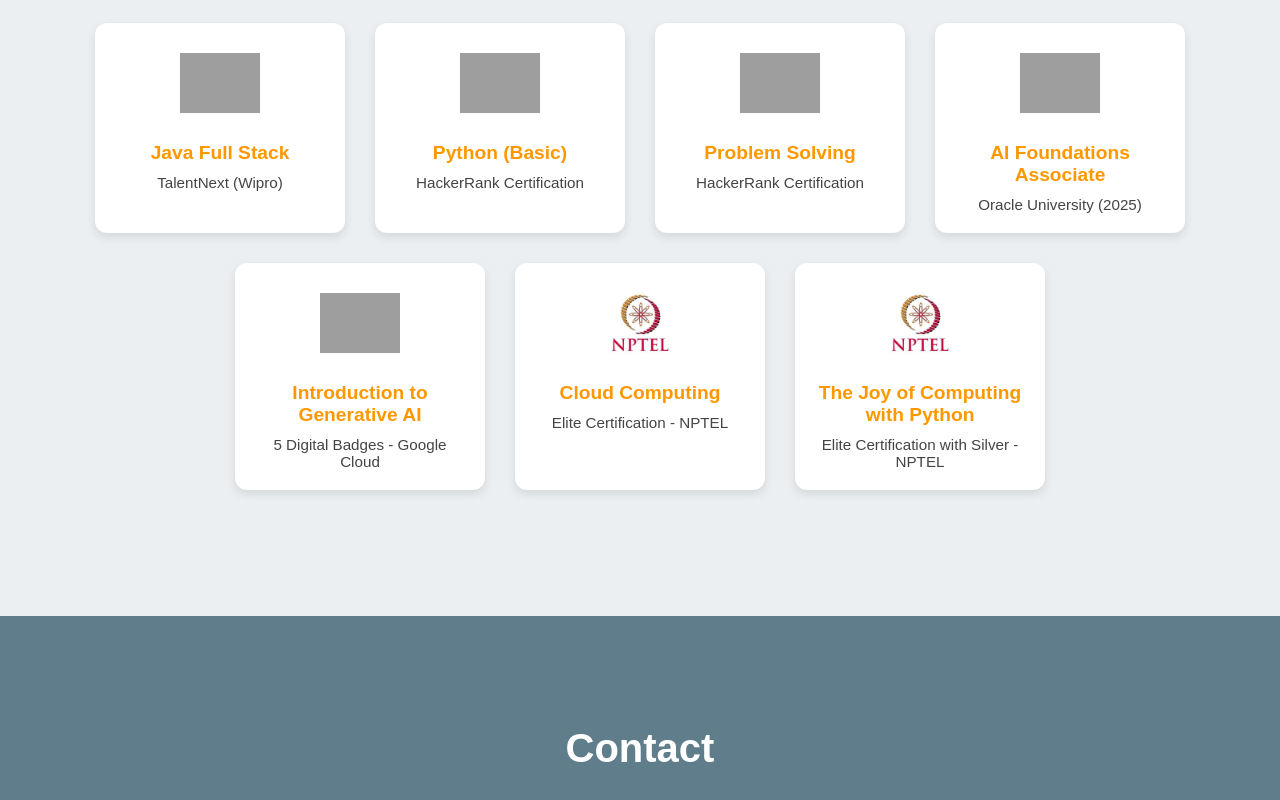
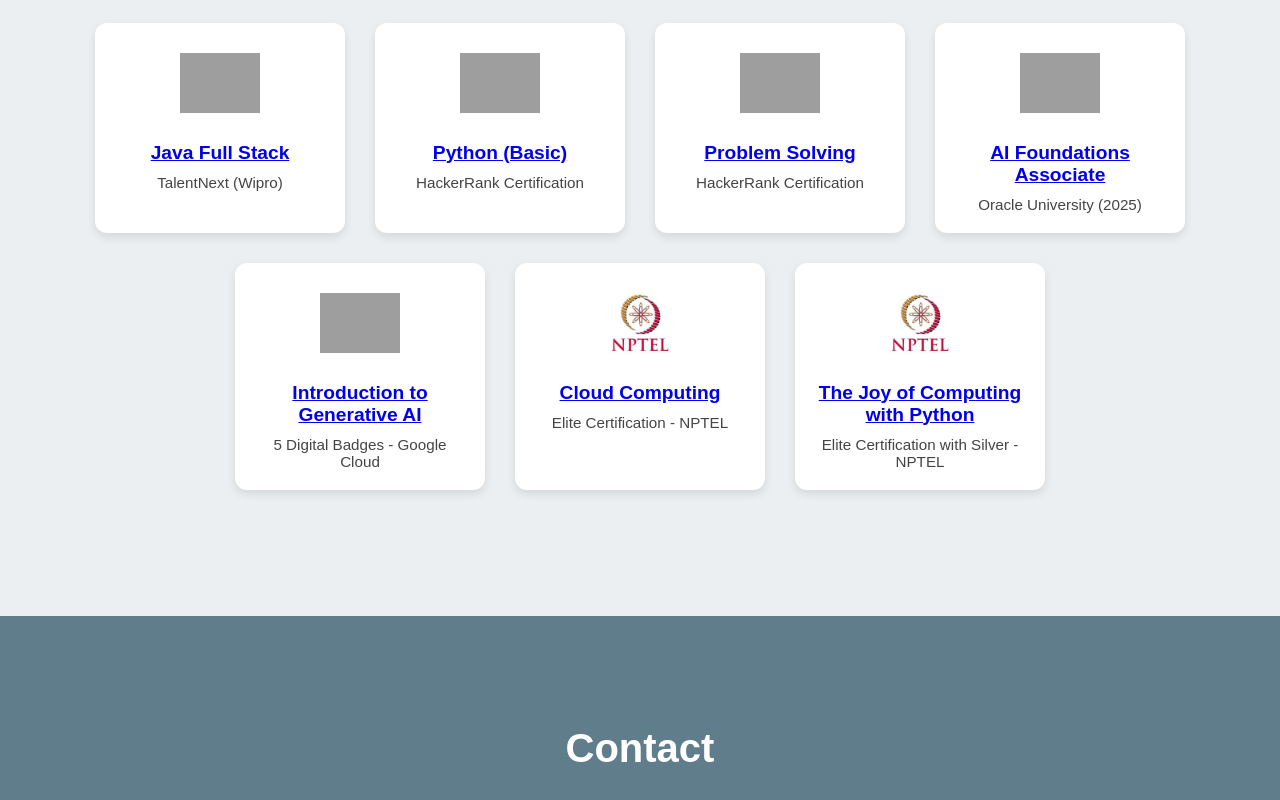
Before and after one commit to ushasri-02/portfolio, a plain HTML site: page index.html in a window 1280 px wide. Shown: the part 4184-4984 px from the top of the page. Drawn offline with nearby package versions, Linux system fonts and the light colour scheme; grey boxes are pictures that could not be loaded.

Commit message:
Update index.html

```diff
--- a/index.html
+++ b/index.html
@@ -555,48 +555,77 @@
 
     <div class="cert-card">
       <img src="https://1000logos.net/wp-content/uploads/2021/05/Wipro-logo.png" alt="Wipro Logo" width="60">
-      <h3>Java Full Stack</h3>
+      <h3>
+        <a href="https://drive.google.com/file/d/1S6wMPbMttTGl0LBvjxH7eU464kibj_tA/view?usp=sharing" target="_blank">
+          Java Full Stack
+        </a>
+      </h3>
       <p>TalentNext (Wipro)</p>
     </div>
 
     <div class="cert-card">
       <img src="https://upload.wikimedia.org/wikipedia/commons/6/65/HackerRank_logo.png" alt="HackerRank Logo" width="60">
-      <h3>Python (Basic)</h3>
+      <h3>
+        <a href="https://drive.google.com/file/d/1Z0xuZXT4v6pf7aO6gtj5L4ezSrRg1qo1/view?usp=sharing" target="_blank">
+          Python (Basic)
+        </a>
+      </h3>
       <p>HackerRank Certification</p>
     </div>
 
     <div class="cert-card">
       <img src="https://upload.wikimedia.org/wikipedia/commons/6/65/HackerRank_logo.png" alt="HackerRank Logo" width="60">
-      <h3>Problem Solving</h3>
+      <h3>
+        <a href="https://drive.google.com/file/d/1D94l0H-fEGPiAHHnG7j5R4AnU-JTCCtP/view?usp=sharing" target="_blank">
+          Problem Solving
+        </a>
+      </h3>
       <p>HackerRank Certification</p>
     </div>
 
     <div class="cert-card">
       <img src="https://upload.wikimedia.org/wikipedia/commons/5/50/Oracle_logo.svg" alt="Oracle Logo" width="60">
-      <h3>AI Foundations Associate</h3>
+      <h3>
+        <a href="https://drive.google.com/file/d/1mlwgAxiUkZkywxDw7iKr9AKJUSkSnacy/view?usp=sharing" target="_blank">
+          AI Foundations Associate
+        </a>
+      </h3>
       <p>Oracle University (2025)</p>
     </div>
 
     <div class="cert-card">
       <img src="https://upload.wikimedia.org/wikipedia/commons/5/51/Google_Cloud_logo.svg" alt="Google Cloud Logo" width="60">
-      <h3>Introduction to Generative AI</h3>
+      <h3>
+        <a href="https://www.cloudskillsboost.google/public_profiles/bb05748d-7e73-494f-9b0b-2e70fecd74a4" target="_blank">
+          Introduction to Generative AI
+        </a>
+      </h3>
       <p>5 Digital Badges - Google Cloud</p>
     </div>
 
     <div class="cert-card">
-        <img src="images/nptel.png"  alt="NPTEL Logo" width="60">
-      <h3>Cloud Computing</h3>
+      <img src="images/nptel.png" alt="NPTEL Logo" width="60">
+      <h3>
+        <a href="https://drive.google.com/file/d/1uM7436KAiayH0kRcmv8H38czOavBqM5q/view?usp=sharing" target="_blank">
+          Cloud Computing
+        </a>
+      </h3>
       <p>Elite Certification - NPTEL</p>
     </div>
 
     <div class="cert-card">
       <img src="images/nptel.png" alt="NPTEL Logo" width="80">
-      <h3>The Joy of Computing with Python</h3>
+      <h3>
+        <a href="https://drive.google.com/file/d/18SgptFhScUxhdcS6h8Qwc9V_bU1VR7cF/view?usp=sharing" target="_blank">
+          The Joy of Computing with Python
+        </a>
+      </h3>
       <p>Elite Certification with Silver - NPTEL</p>
     </div>
 
   </div>
 </section>
+
 
 
 
```
